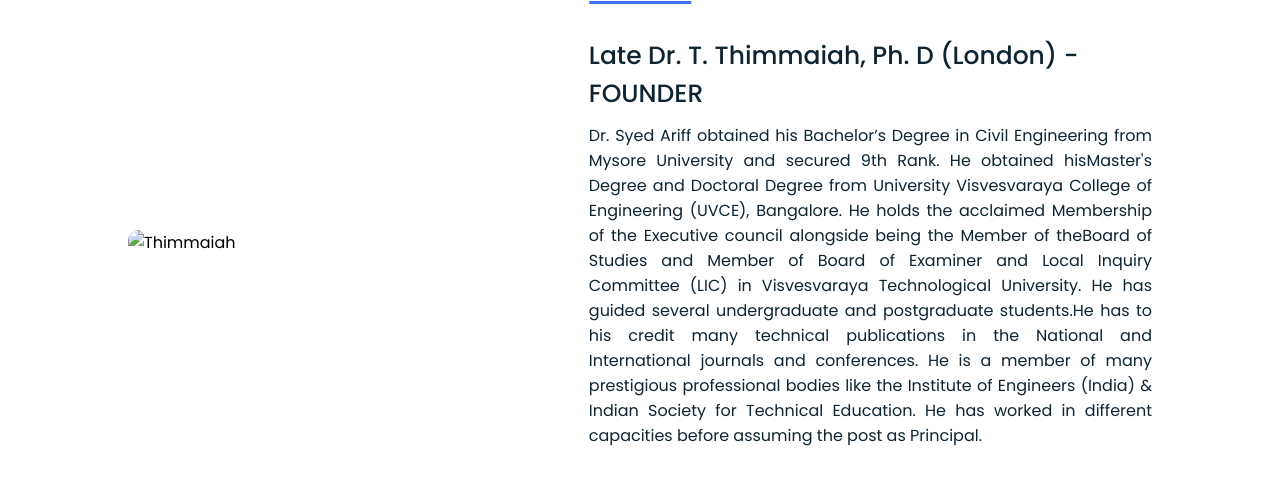
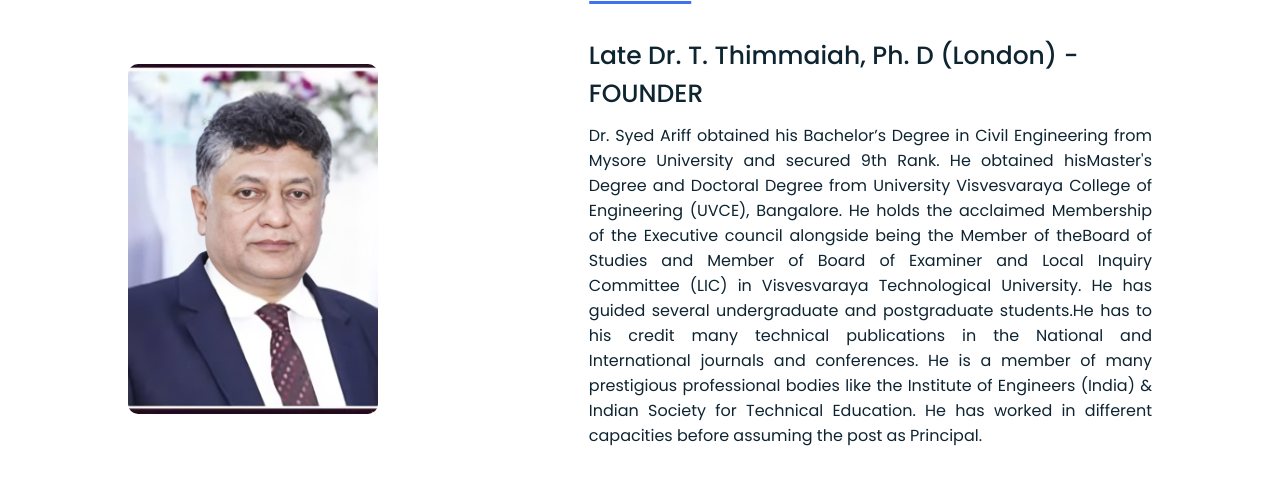
Before and after one commit to Akshay-appu/principal, a plain HTML site: page index.html in a window 1280 px wide. Shown: the part 842-1326 px from the top of the page. Drawn offline with Linux system fonts and the light colour scheme.

Commit message:
Update index.html

```diff
--- a/index.html
+++ b/index.html
@@ -74,7 +74,7 @@
       <div class="title"><span>About Me</span></div>
       <div class="about-details">
         <div class="left">
-          <img src="./thimmapic.png"alt="Thimmaiah">
+          <img src="./principalpass.png"alt="Thimmaiah">
         </div>
         <div class="right">
           <div class="topic"> Late Dr. T. Thimmaiah, Ph. D (London) - FOUNDER </div>
```
